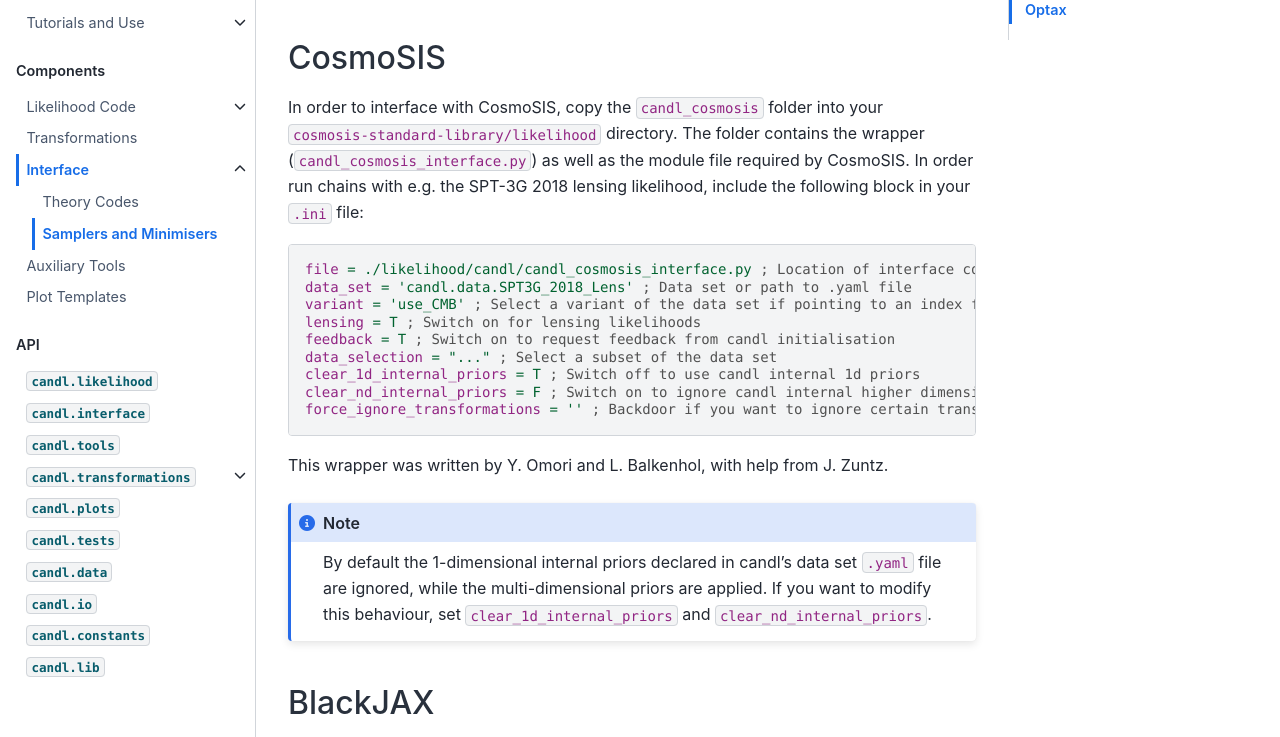
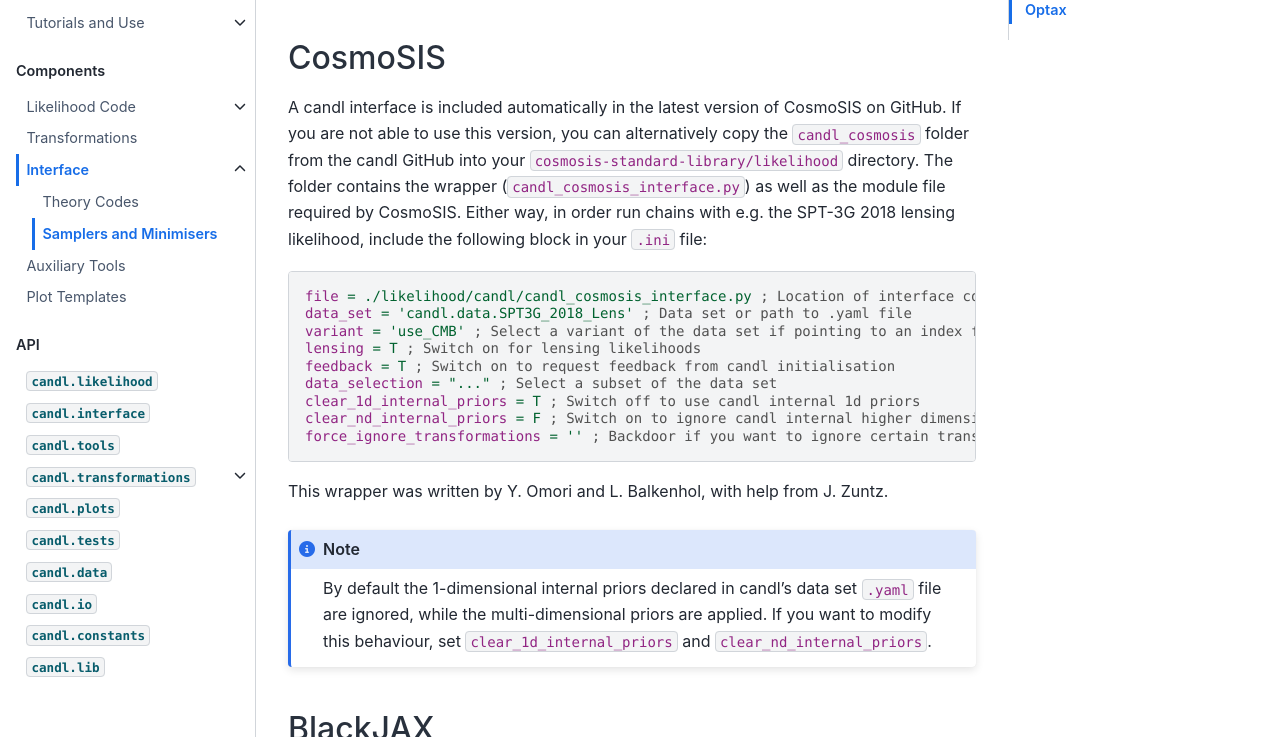
Before and after one commit to Lbalkenhol/candl, a Sphinx documentation site: the page built from docs/interface/interface_sampler.rst, in a window 1280 px wide and 900 px high, scrolled down 3052 px, cut to the strip 163-900 px from the top of the window. Built offline with Sphinx 7.4.7 and the Sphinx Book theme 1.1.4, drawn with Linux system fonts in a browser that asks for light colours.

Commit message:
docs tweak

```diff
--- a/docs/interface/interface_sampler.rst
+++ b/docs/interface/interface_sampler.rst
@@ -124,9 +124,10 @@
 CosmoSIS
 -------------------------------------------------
 
-In order to interface with CosmoSIS, copy the ``candl_cosmosis`` folder into your ``cosmosis-standard-library/likelihood`` directory.
+A candl interface is included automatically in the latest version of CosmoSIS on GitHub.
+If you are not able to use this version, you can alternatively copy the ``candl_cosmosis`` folder from the candl GitHub into your ``cosmosis-standard-library/likelihood`` directory.
 The folder contains the wrapper (``candl_cosmosis_interface.py``) as well as the module file required by CosmoSIS.
-In order run chains with e.g. the SPT-3G 2018 lensing likelihood, include the following block in your ``.ini`` file:
+Either way, in order run chains with e.g. the SPT-3G 2018 lensing likelihood, include the following block in your ``.ini`` file:
 
 .. code-block:: INI
 
```
